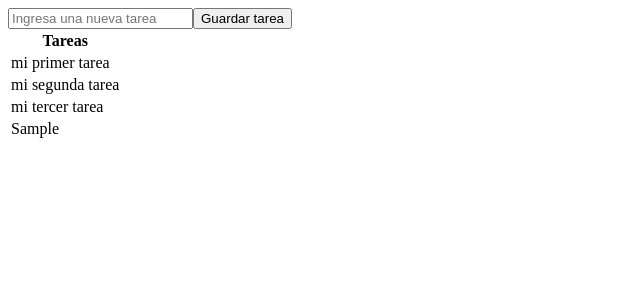
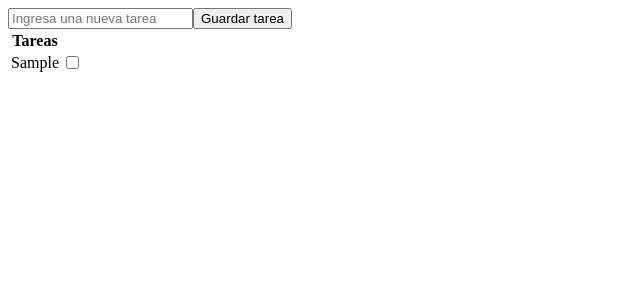
Before and after one commit to geronimoAL/react-localStorage, a React (Vite) app: page / in a window 1280 px wide. Both pictures are taken after typing "Sample" into the empty fields and a click on the button "Guardar tarea". Shown: the top 300 px of the page, without its empty margins (0-640 px from the left). Built offline with nearby package versions, Linux system fonts and the light colour scheme.

Commit message:
agregando componente tarea fila y funcion de cambiar valor de la propiedad del componente

```diff
--- a/src/App.tsx
+++ b/src/App.tsx
@@ -1,36 +1,38 @@
-import { useState } from "react";
+import { useState,useEffect } from "react";
 import reactLogo from "./assets/react.svg";
 import viteLogo from "/vite.svg";
 import "./App.css";
 import CreadorTarea from "./components/CreadorTarea";
+import Tarea from "./interface/tarea";
+import TablaTarea from "./components/TablaTarea";
+
 function App() {
-  const [tareas, setTareas] = useState([
-    { name: "mi primer tarea", done: false },
-    { name: "mi segunda tarea", done: false },
-    { name: "mi tercer tarea", done: false },
-  ]);
+  const [tareas, setTareas] = useState<Tarea[]>([]);
+
   function crearTarea(tareaNueva:string) {
   if(!tareas.find(tarea => tarea.name === tareaNueva)){
     setTareas([...tareas, {name:tareaNueva, done:false}])
   }
   }
+  function cambiarValorDone(tarea:Tarea){
+   setTareas(
+   tareas.map(t=> (t.name==tarea.name) ? {...t,done: !t.done} : t )
+  )
+  }
+  useEffect(()=>{
+  let data= localStorage.getItem("tareas")
+  if (data){
+    setTareas(JSON.parse(data))
+  }
+  },[])
+  useEffect(()=>{
+  localStorage.setItem("tareas", JSON.stringify(tareas))
+  },[tareas])
+
   return (
     <>
       <CreadorTarea crearTarea={crearTarea} />
-      <table>
-        <thead>
-          <tr>
-            <th>Tareas</th>
-          </tr>
-        </thead>
-        <tbody>
-          {tareas.map((tarea) => (
-            <tr key={tarea.name}>
-              <td>{tarea.name}</td>
-            </tr>
-          ))}
-        </tbody>
-      </table>
+      <TablaTarea tareas={tareas} cambiarValorDone={cambiarValorDone}/>
     </>
   );
 }
--- a/src/components/CreadorTarea.tsx
+++ b/src/components/CreadorTarea.tsx
@@ -8,7 +8,6 @@ function CreadorTarea ({crearTarea}:CreadorTareaProps) {
   const handleSubmit=(event: React.FormEvent<HTMLFormElement>)=>{
     event.preventDefault();
     crearTarea(tarea)
-    localStorage.setItem("task",tarea)
     setTarea("")
   }
     return (
--- /dev/null
+++ b/src/components/TablaTarea.tsx
@@ -0,0 +1,27 @@
+import React from 'react'
+import Tarea from '../interface/tarea'
+import TareaFila from './TareaFila'
+interface Tareas{
+    tareas:Tarea[]
+    cambiarValorDone: (tarea: Tarea) => void;
+}
+function TablaTarea({tareas,cambiarValorDone}:Tareas) {
+  return (
+    <>
+       <table>
+        <thead>
+          <tr>
+            <th>Tareas</th>
+          </tr>
+        </thead>
+        <tbody>
+          {tareas.map((tarea) => (
+            <TareaFila tarea={tarea} key={tarea.name} cambiarValorDone={cambiarValorDone}/>
+          ))}
+        </tbody>
+      </table>
+    </>
+  )
+}
+
+export default TablaTarea
--- /dev/null
+++ b/src/components/TareaFila.tsx
@@ -0,0 +1,19 @@
+import React from "react";
+import Tarea from "../interface/tarea";
+interface Tareas{
+    tarea:Tarea,
+    cambiarValorDone: (tarea: Tarea) => void;
+}
+function TareaFila({tarea,cambiarValorDone}:Tareas) {
+  return (
+    <>
+      <tr key={tarea.name}>
+        <td>{tarea.name}</td>
+        <input type="checkbox" checked={tarea.done}
+         onChange={()=> cambiarValorDone(tarea)} />
+      </tr>
+    </>
+  );
+}
+
+export default TareaFila;
--- /dev/null
+++ b/src/interface/tarea.ts
@@ -0,0 +1,6 @@
+interface Tarea {
+    name: string;
+    done: boolean;
+  };
+
+export default Tarea
--- a/src/main.tsx
+++ b/src/main.tsx
@@ -4,7 +4,5 @@ import App from './App.tsx'
 import './index.css'
 
 ReactDOM.createRoot(document.getElementById('root')!).render(
-  <React.StrictMode>
     <App />
-  </React.StrictMode>,
 )
```
